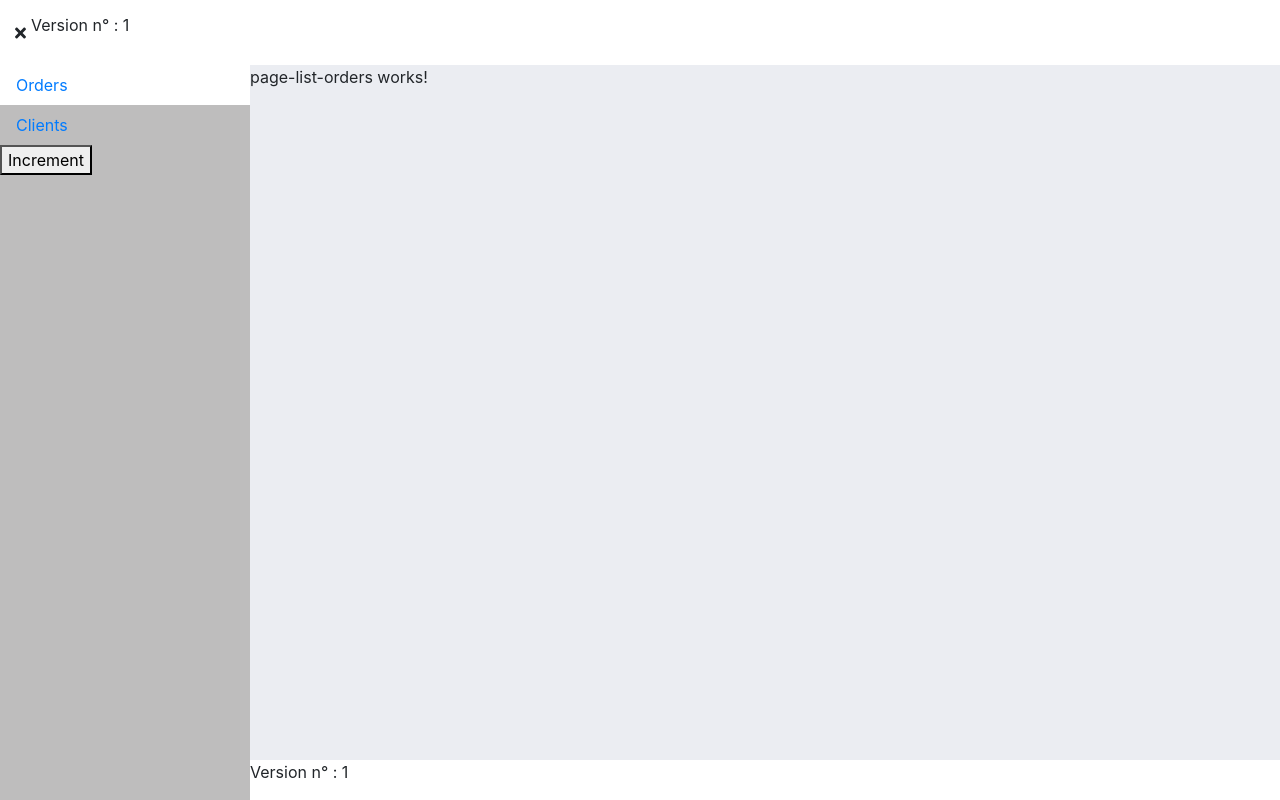
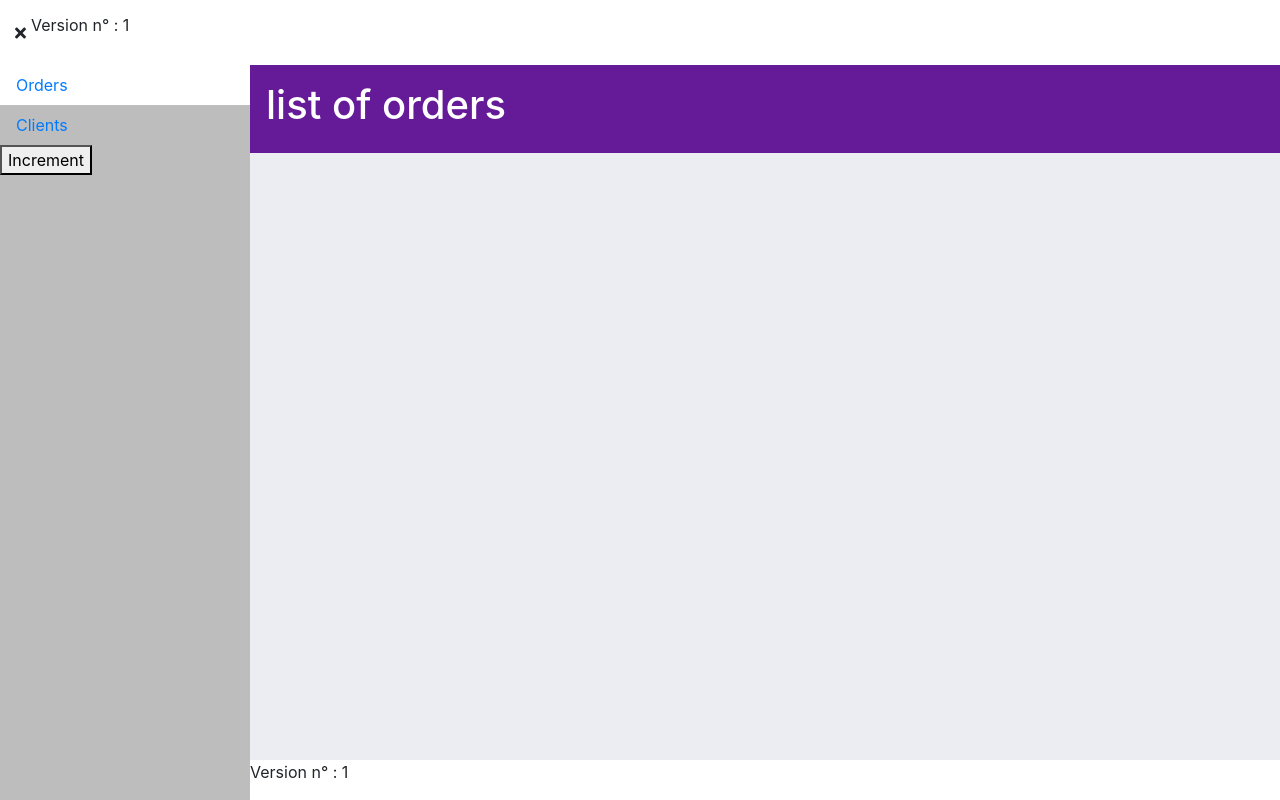
Before and after one commit to dnyuhm/07-02-22, an Angular app: page /orders in a window 1280 px wide. Built offline with nearby package versions, Linux system fonts and the light colour scheme; data requests are answered from the project's data file.

Commit message:
Commit 22 : Templates de page avec un title statique

```diff
--- a/src/app/orders/orders.module.ts
+++ b/src/app/orders/orders.module.ts
@@ -1,5 +1,6 @@
 import { CommonModule } from '@angular/common';
 import { NgModule } from '@angular/core';
+import { SharedModule } from '../shared/shared.module';
 import { OrdersRoutingModule } from './orders-routing.module';
 import { PageAddOrderComponent } from './pages/page-add-order/page-add-order.component';
 import { PageEditOrderComponent } from './pages/page-edit-order/page-edit-order.component';
@@ -11,6 +12,6 @@
     PageAddOrderComponent,
     PageEditOrderComponent,
   ],
-  imports: [CommonModule, OrdersRoutingModule],
+  imports: [CommonModule, OrdersRoutingModule, SharedModule],
 })
 export class OrdersModule {}
--- a/src/app/orders/pages/page-list-orders/page-list-orders.component.html
+++ b/src/app/orders/pages/page-list-orders/page-list-orders.component.html
@@ -1 +1,3 @@
-<p>page-list-orders works!</p>
+<app-template-full-width [title]="this.title">
+
+</app-template-full-width>
--- a/src/app/orders/pages/page-list-orders/page-list-orders.component.ts
+++ b/src/app/orders/pages/page-list-orders/page-list-orders.component.ts
@@ -7,7 +7,11 @@
   styleUrls: ['./page-list-orders.component.scss'],
 })
 export class PageListOrdersComponent implements OnInit {
+  public title: string;
+
   constructor(private ordersService: OrdersService) {
+    this.title = 'list of orders';
+
     this.ordersService.collection$.subscribe((data) => console.log(data));
   }
 
--- /dev/null
+++ b/src/app/templates/components/template-container/template-container.component.html
@@ -0,0 +1,6 @@
+<div class="bandeau">
+  <h1>{{ title }}</h1>
+</div>
+<div class="my-container">
+  <ng-content></ng-content>
+</div>
--- /dev/null
+++ b/src/app/templates/components/template-container/template-container.component.scss
@@ -0,0 +1,11 @@
+.bandeau {
+  background: var(--app-primary);
+  padding: 1rem;
+  h1 {
+    color: var(--app-light);
+  }
+}
+.my-container {
+  max-width: 500px;
+  margin: auto;
+}
--- /dev/null
+++ b/src/app/templates/components/template-container/template-container.component.ts
@@ -0,0 +1,16 @@
+import { Component, Input, OnInit } from '@angular/core';
+
+@Component({
+  selector: 'app-template-container',
+  templateUrl: './template-container.component.html',
+  styleUrls: ['./template-container.component.scss'],
+})
+export class TemplateContainerComponent implements OnInit {
+  @Input() public title: string;
+
+  constructor() {
+    this.title = 'Ohhhhh le joli title';
+  }
+
+  ngOnInit(): void {}
+}
--- /dev/null
+++ b/src/app/templates/components/template-full-width/template-full-width.component.html
@@ -0,0 +1,6 @@
+<div class="bandeau">
+  <h1>{{ title }}</h1>
+</div>
+<div>
+  <ng-content></ng-content>
+</div>
--- /dev/null
+++ b/src/app/templates/components/template-full-width/template-full-width.component.scss
@@ -0,0 +1,7 @@
+.bandeau {
+  background: var(--app-primary);
+  padding: 1rem;
+  h1 {
+    color: var(--app-light);
+  }
+}
--- /dev/null
+++ b/src/app/templates/components/template-full-width/template-full-width.component.ts
@@ -0,0 +1,15 @@
+import { Component, Input, OnInit } from '@angular/core';
+
+@Component({
+  selector: 'app-template-full-width',
+  templateUrl: './template-full-width.component.html',
+  styleUrls: ['./template-full-width.component.scss'],
+})
+export class TemplateFullWidthComponent implements OnInit {
+  @Input() public title: string;
+
+  constructor() {
+    this.title = 'Le titre est ici';
+  }
+  ngOnInit(): void {}
+}
```
Also changed, not shown: src/app/shared/shared.module.ts (+6 -7 lines), src/app/templates/templates.module.ts (+10 -1 lines), 2 other files (tests, documents, lock files or other folders).
